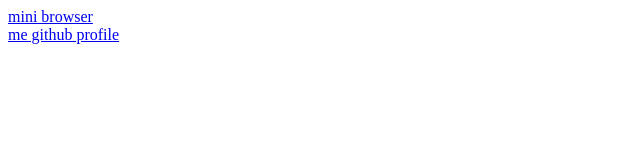
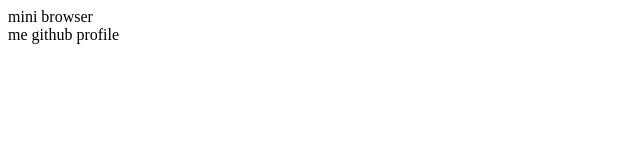
Before and after one commit to soniceggman419-ship-it/soniceggman419-ship-it.github.io, a plain HTML site: page index.html in a window 1280 px wide. Shown: the whole page, without its empty margins (0-640 px from the left). Drawn offline with Linux system fonts and the light colour scheme.

Commit message:
gfgfgfgfg

```diff
--- a/index.html
+++ b/index.html
@@ -6,8 +6,8 @@
     <title>Document</title>
 </head>
 <body>
-    <a href="https://soniceggman419-ship-it.github.io/mini-browser/">mini browser</a>
+    <a herf="https://soniceggman419-ship-it.github.io/mini-browser/">mini browser</a>
     <br>
-<a href="https://github.com/soniceggman419-ship-it">me github profile </a>
+<a herf="https://github.com/soniceggman419-ship-it">me github profile </a>
 </body>
 </html>
```
